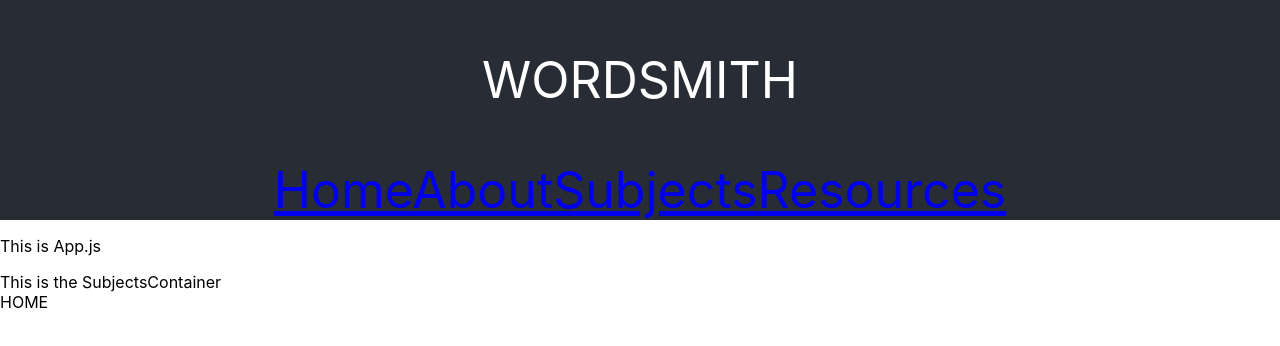
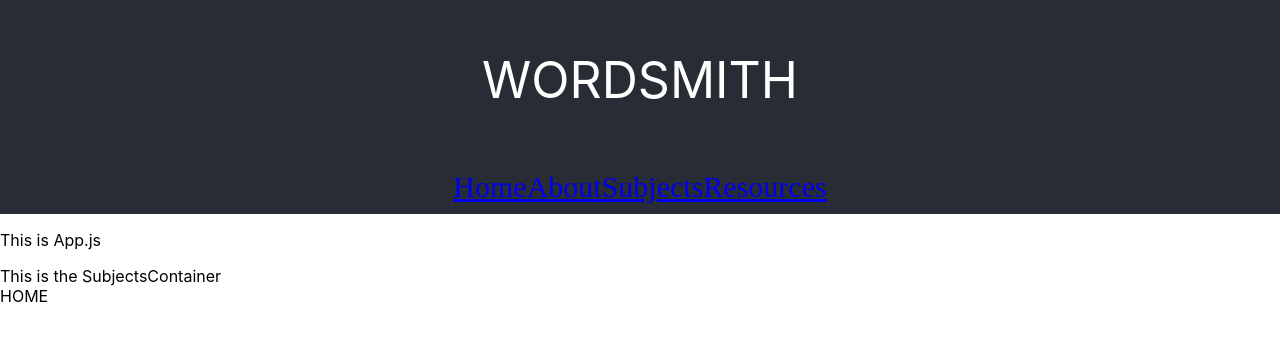
Before and after one commit to devWRM/frontend-wordsmith, a React (Create React App) app: page / in a window 1280 px wide. Shown: the top 346 px of the page. Built offline with nearby package versions, Linux system fonts and the light colour scheme; no server answers.

Commit message:
added in line styling to test

```diff
--- a/src/components/NavBar.js
+++ b/src/components/NavBar.js
@@ -9,12 +9,12 @@ import { Link } from 'react-router-dom';
 
 function NavBar() {
     return (
-        <div>
+        <div style = {{ padding: '10px', fontFamily: 'fira sans', fontSize: '30px', color: '#000' }}>
 
-            <Link to='/'>Home</Link>
-            <Link to='/about'>About</Link>
-            <Link to='/subjects'>Subjects</Link>
-            <Link to='/resources'>Resources</Link>
+            <Link className='navbar-link' to='/'>Home</Link>
+            <Link className='navbar-link' to='/about'>About</Link>
+            <Link className='navbar-link' to='/subjects'>Subjects</Link>
+            <Link className='navbar-link' to='/resources'>Resources</Link>
 
 
             {/* <Home />
```
